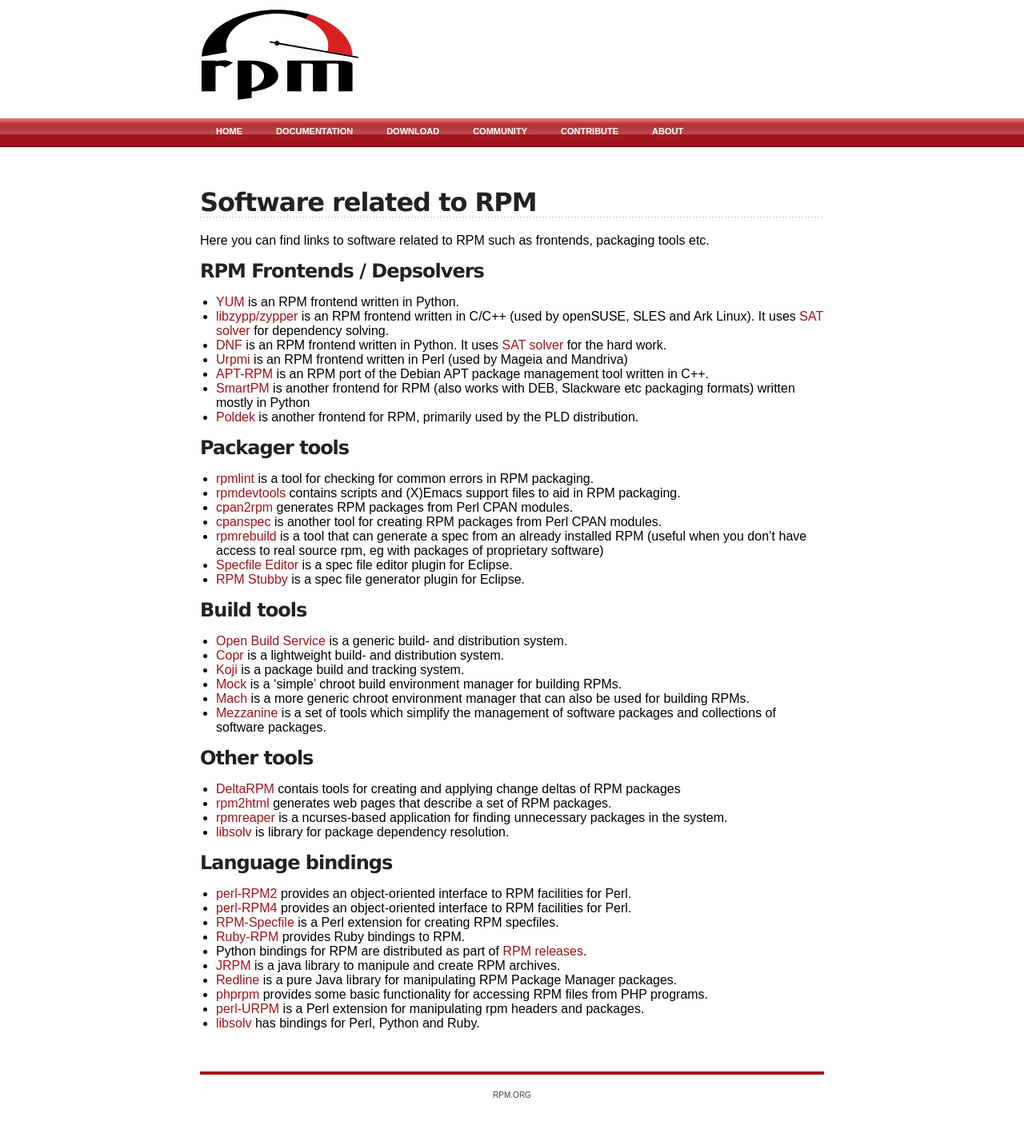
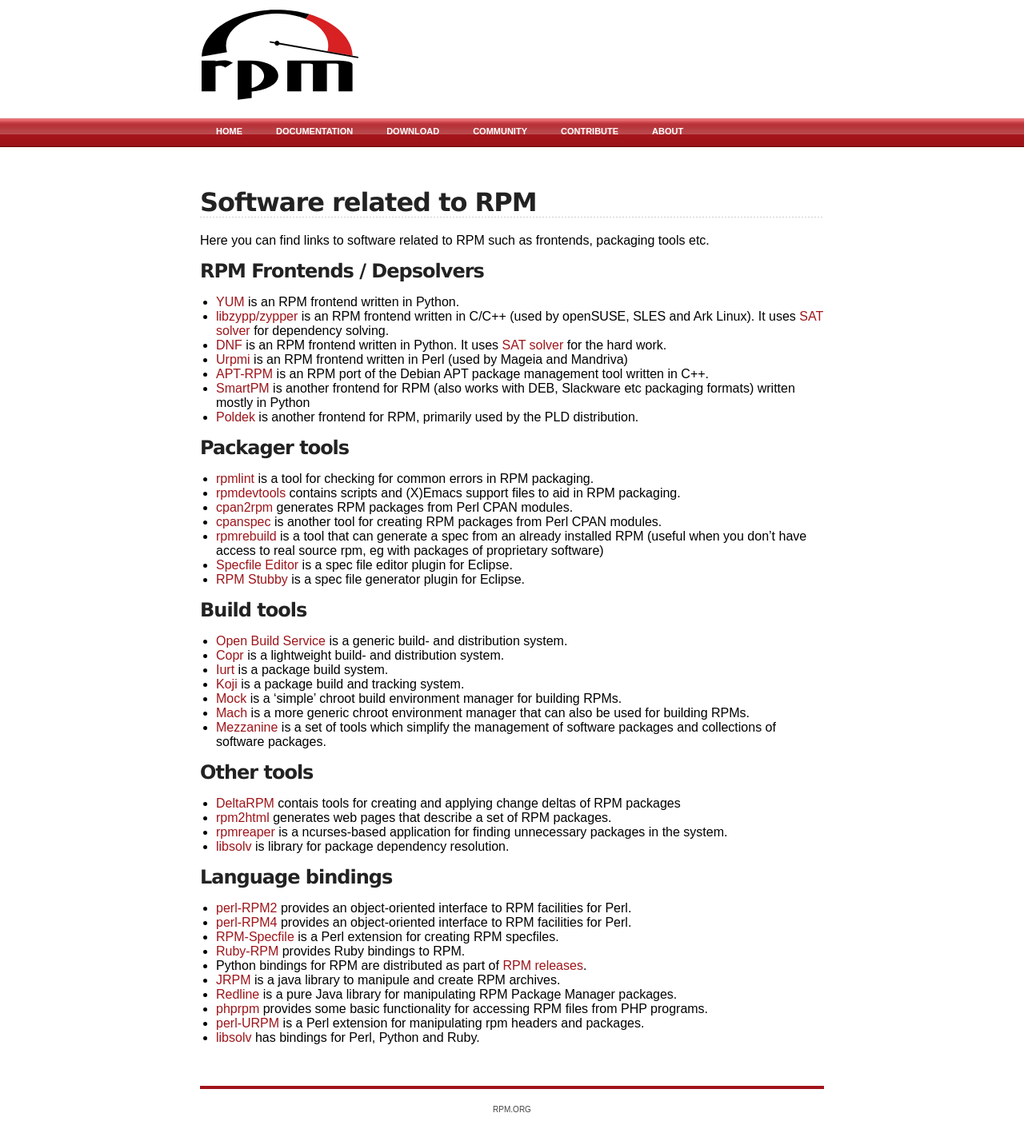
Before and after one commit to rpm-software-management/rpm-web, a Jekyll site: the page built from software.md, in a window 1280 px wide. Shown: the whole page at 80% size. Built offline with Jekyll 4.4.1, drawn with Linux system fonts in a browser that asks for light colours.

Commit message:
advertize iurt

```diff
--- a/software.md
+++ b/software.md
@@ -28,6 +28,7 @@ Here you can find links to software related to RPM such as frontends, packaging
 ### Build tools
 * [Open Build Service](http://openbuildservice.org/) is a generic build- and distribution system.
 * [Copr](https://fedorahosted.org/copr/) is a lightweight build- and distribution system.
+* [Iurt](https://wiki.mageia.org/en/Iurt) is a package build system.
 * [Koji](https://fedorahosted.org/koji/) is a package build and tracking system.
 * [Mock](https://hosted.fedoraproject.org/projects/mock/) is a 'simple' chroot build environment manager for building RPMs.
 * [Mach](http://thomas.apestaart.org/projects/mach/) is a more generic chroot environment manager that can also be used for building RPMs.
```
